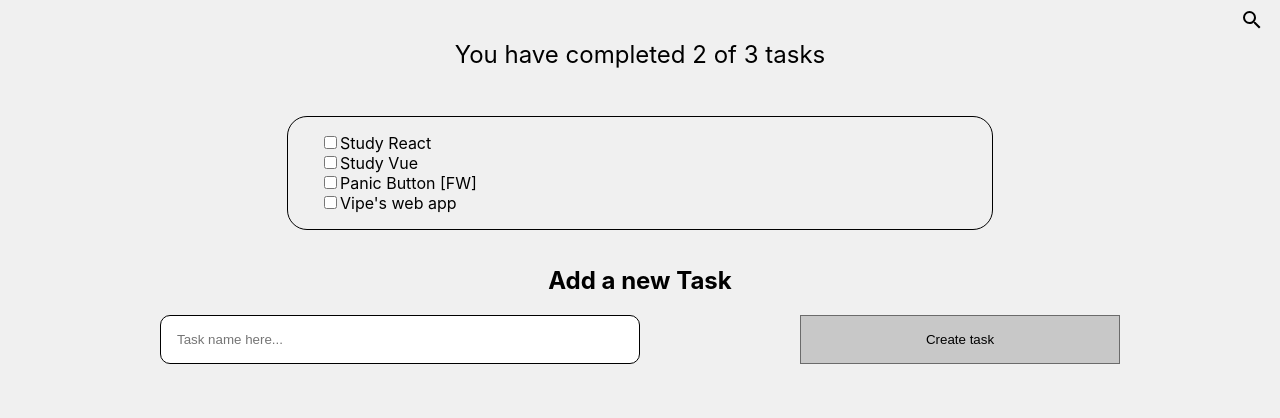
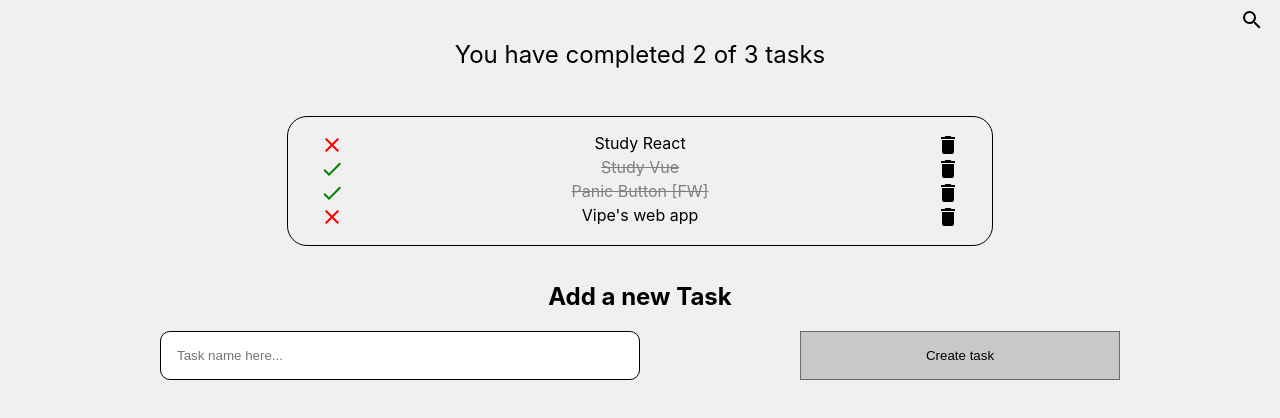
Before and after one commit to jfbarahonag/todo-list, a React (Create React App) app in the folder todo_project/: page / in a window 1280 px wide. Shown: the top 418 px of the page. Built offline with nearby package versions, Linux system fonts and the light colour scheme.

Commit message:
styles updated

```diff
--- a/todo_project/src/App.js
+++ b/todo_project/src/App.js
@@ -11,7 +11,7 @@ import './App.css';
 const TODOs = [
   { text: 'Study React', completed: false },
   { text: 'Study Vue', completed: true },
-  { text: 'Panic Button [FW]', completed: false },
+  { text: 'Panic Button [FW]', completed: true },
   { text: 'Vipe\'s web app', completed: false },
 ]
 
@@ -26,7 +26,9 @@ function App() {
           TODOs.map( todo => (
             <TodoItem
               key={todo.text}
-              text={todo.text} />
+              text={todo.text}
+              completed={todo.completed}
+            />
           ))
         }
       </TodoList>
--- /dev/null
+++ b/todo_project/src/components/TodoItem.css
@@ -0,0 +1,26 @@
+.todo-item__card {
+    display: flex;
+    justify-content: space-between;
+    width: 100%;
+}
+
+.todo-item__card-check {
+    color: green;
+}
+
+.todo-item__card-not-check {
+    color: red;
+}
+
+.todo-item__card-text-check {
+    text-decoration: line-through solid;
+    color: gray;
+}
+
+.todo-item__card-text-not-check {
+    text-decoration: none;
+}
+
+.todo-item__card-trash {
+    cursor: pointer;
+}
--- a/todo_project/src/components/TodoItem.js
+++ b/todo_project/src/components/TodoItem.js
@@ -1,10 +1,53 @@
-function TodoItem({text}) {
+import React from "react";
+import './TodoItem.css'
+
+function TodoItem({ completed, text }) {
     return (
-        <li>
-            <input type="checkbox" />
-            <span>{text}</span>
-        </li>
-    )
-}
+      <li className="todo-item__card">
+        {completed ? (
+          <svg
+            className="todo-item__card-check"
+            style={{ width: "24px", height: "24px" }}
+            viewBox="0 0 24 24"
+          >
+            <path
+              fill="currentColor"
+              d="M21,7L9,19L3.5,13.5L4.91,12.09L9,16.17L19.59,5.59L21,7Z"
+            />
+          </svg>
+        ) : (
+          <svg
+            className="todo-item__card-not-check"
+            style={{ width: "24px", height: "24px" }}
+            viewBox="0 0 24 24"
+          >
+            <path
+              fill="currentColor"
+              d="M19,6.41L17.59,5L12,10.59L6.41,5L5,6.41L10.59,12L5,17.59L6.41,19L12,13.41L17.59,19L19,17.59L13.41,12L19,6.41Z"
+            />
+          </svg>
+        )}
+        <span
+          className={
+            completed
+              ? "todo-item__card-text-check"
+              : "todo-item__card-text-not-check"
+          }
+        >
+          {text}
+        </span>
+        <svg
+          className="todo-item__card-trash"
+          style={{ width: "24px", height: "24px" }}
+          viewBox="0 0 24 24"
+        >
+          <path
+            fill="currentColor"
+            d="M19,4H15.5L14.5,3H9.5L8.5,4H5V6H19M6,19A2,2 0 0,0 8,21H16A2,2 0 0,0 18,19V7H6V19Z"
+          />
+        </svg>
+      </li>
+    );
+    }
 
 export { TodoItem };
```
Also changed, not shown: todo_project/public/index.html (+0 -23 lines).
